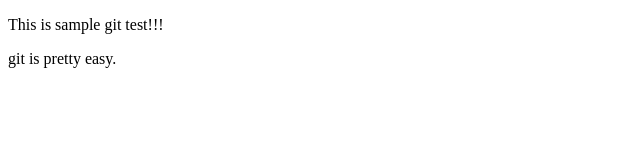
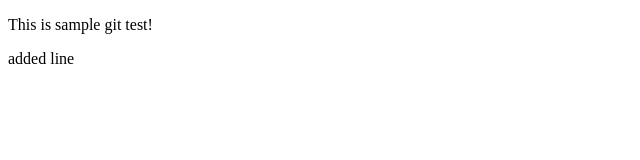
Before and after one commit to RAM2E/test, a plain HTML site: page index.html in a window 1280 px wide. Shown: the full height of the page, 0-640 px from the left. Drawn offline with Linux system fonts and the light colour scheme.

Commit message:
delete css from project

```diff
--- a/index.css
+++ /dev/null
@@ -1,3 +0,0 @@
-body{
-    background-color: beige;
-}
--- a/index.html
+++ b/index.html
@@ -3,11 +3,11 @@
 <head>
     <meta charset="UTF-8">
     <meta name="viewport" content="width=device-width, initial-scale=1.0">
-    <title>Hello git</title>
+    <title>Hello git.</title>
 
 </head>
 <body>
-    <p>This is sample git test!!!</p>
-    <p> git is pretty easy.</p>
+    <p>This is sample git test!</p>
+    <p>added line</p>
 </body>
 </html>
```
